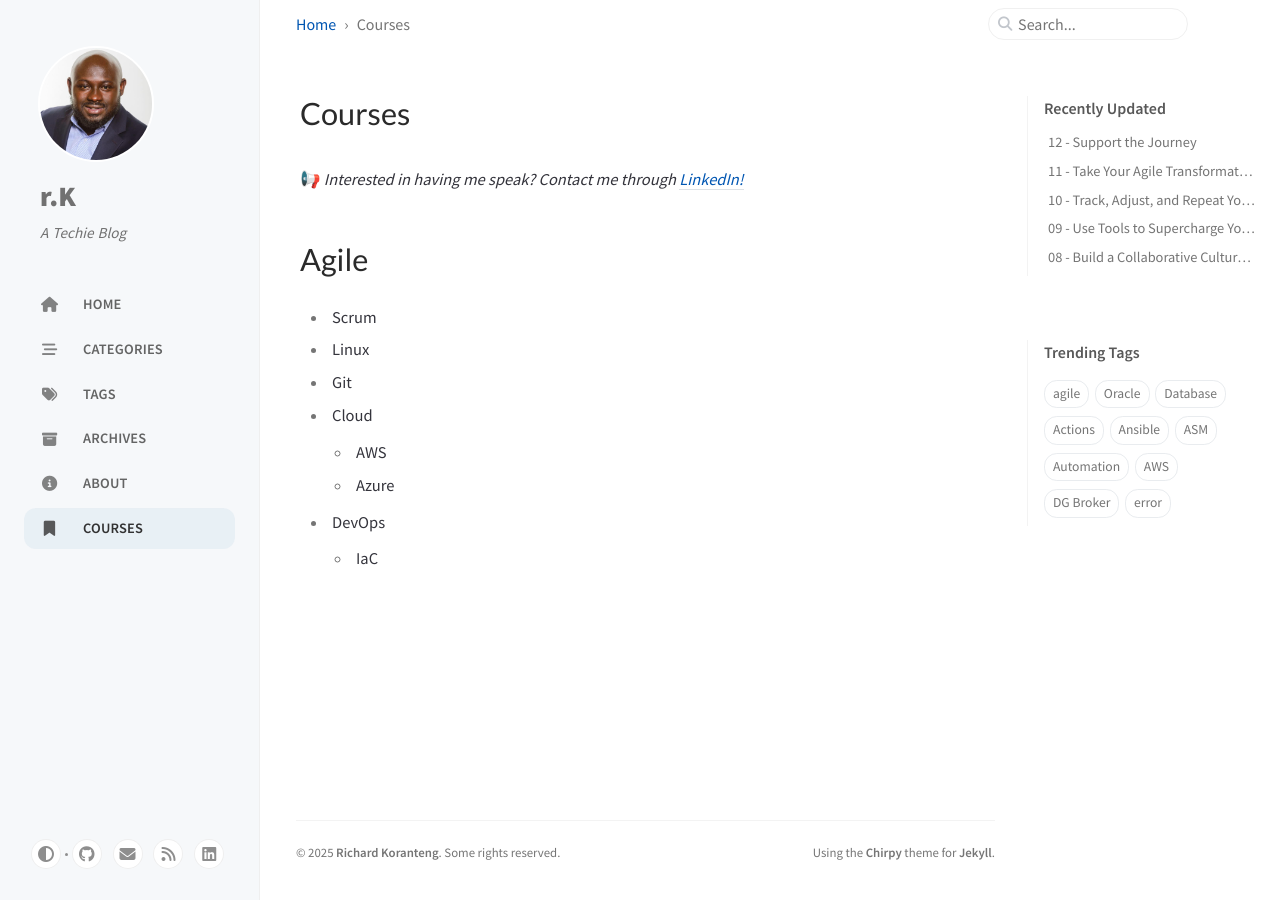
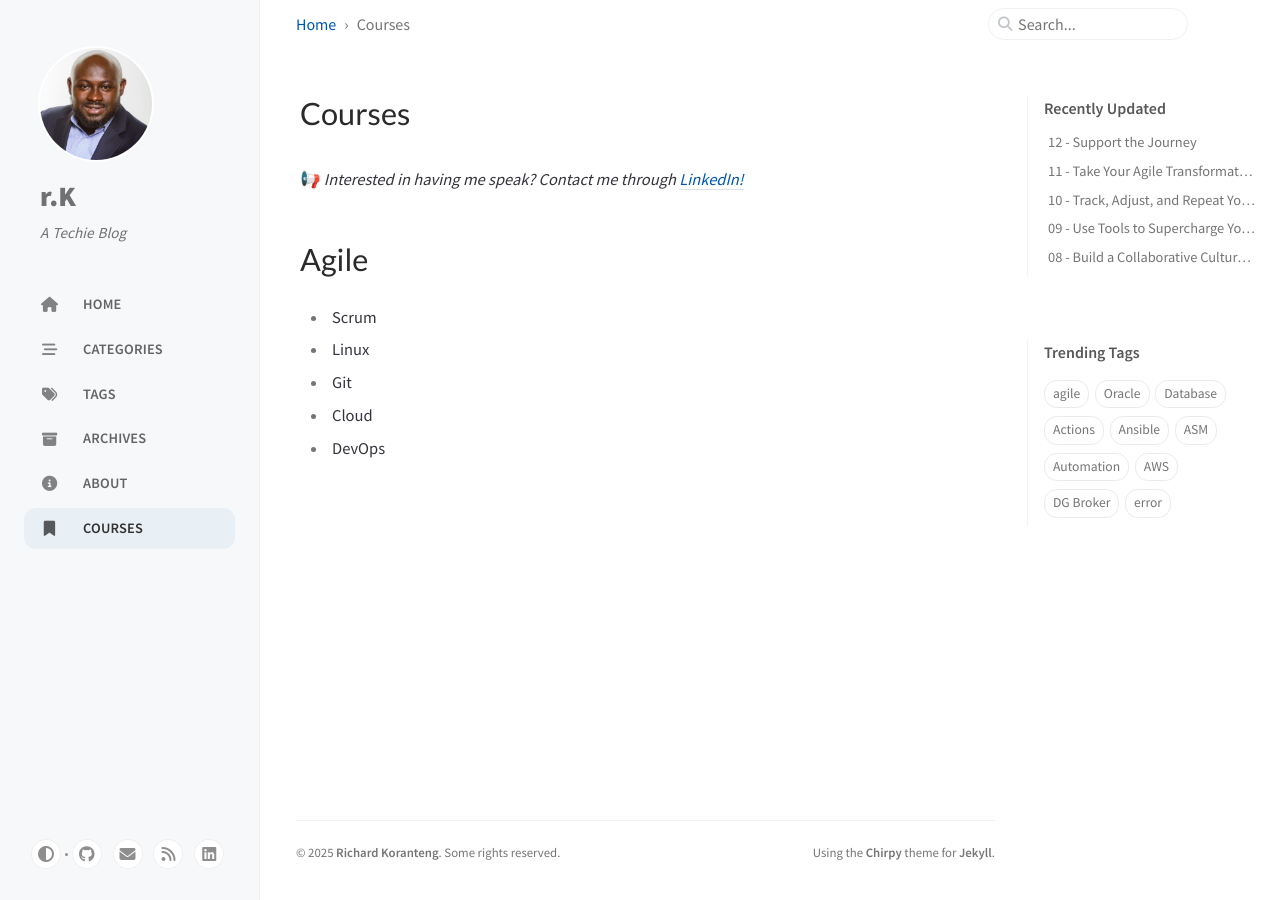
Before and after one commit to RKKoranteng/blog, a Jekyll site: the page built from _tabs/speaking.md, in a window 1280 px wide. Built offline with Jekyll 4.4.1, drawn with Linux system fonts in a browser that asks for light colours; cached includes are drawn as plain includes.

Commit message:
remove sub-bullet

```diff
--- a/_tabs/speaking.md
+++ b/_tabs/speaking.md
@@ -11,10 +11,7 @@ order: 5
 - Linux
 - Git
 - Cloud
-    - AWS
-    - Azure
 - DevOps
-    - IaC
 
 
 
```
